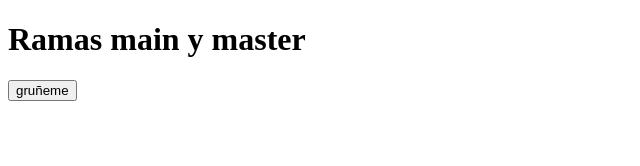
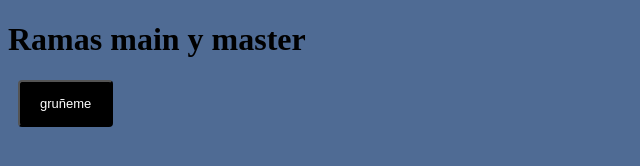
Before and after one commit to winstonjss/ramitas-noche, a plain HTML site: page index.html in a window 1280 px wide. Shown: the whole page, without its empty margins (0-640 px from the left). Drawn offline with Linux system fonts and the light colour scheme.

Commit message:
añadiendo css

```diff
--- /dev/null
+++ b/css/css.css
@@ -0,0 +1,14 @@
+.fondo{
+    background: rgb(79, 107, 148);
+}
+.btn{
+    text-decoration: none;
+    display: inline-block;
+    padding: 14px 20px;
+    background-color: rgb(0, 0, 0);
+    color: white;
+    font-size: 13px;
+    font-weight: 500;
+    margin: 0px 4px 0px 10px !important;
+    border-radius: 4px;
+}
--- a/index.html
+++ b/index.html
@@ -5,10 +5,11 @@
     <meta http-equiv="X-UA-Compatible" content="IE=edge">
     <meta name="viewport" content="width=device-width, initial-scale=1.0">
     <title>Ramitas</title>
+    <link rel="stylesheet" href="css/css.css">
     <script src="js/js.js"> </script>
 </head>
-<body>
+<body class="fondo">
     <h1>Ramas main y master</h1>
-    <input type="button" value="gruñeme" onclick="hola()" height="30%">
+    <input type="button" value="gruñeme" onclick="hola()" class="btn">
 </body>
 </html>
```
